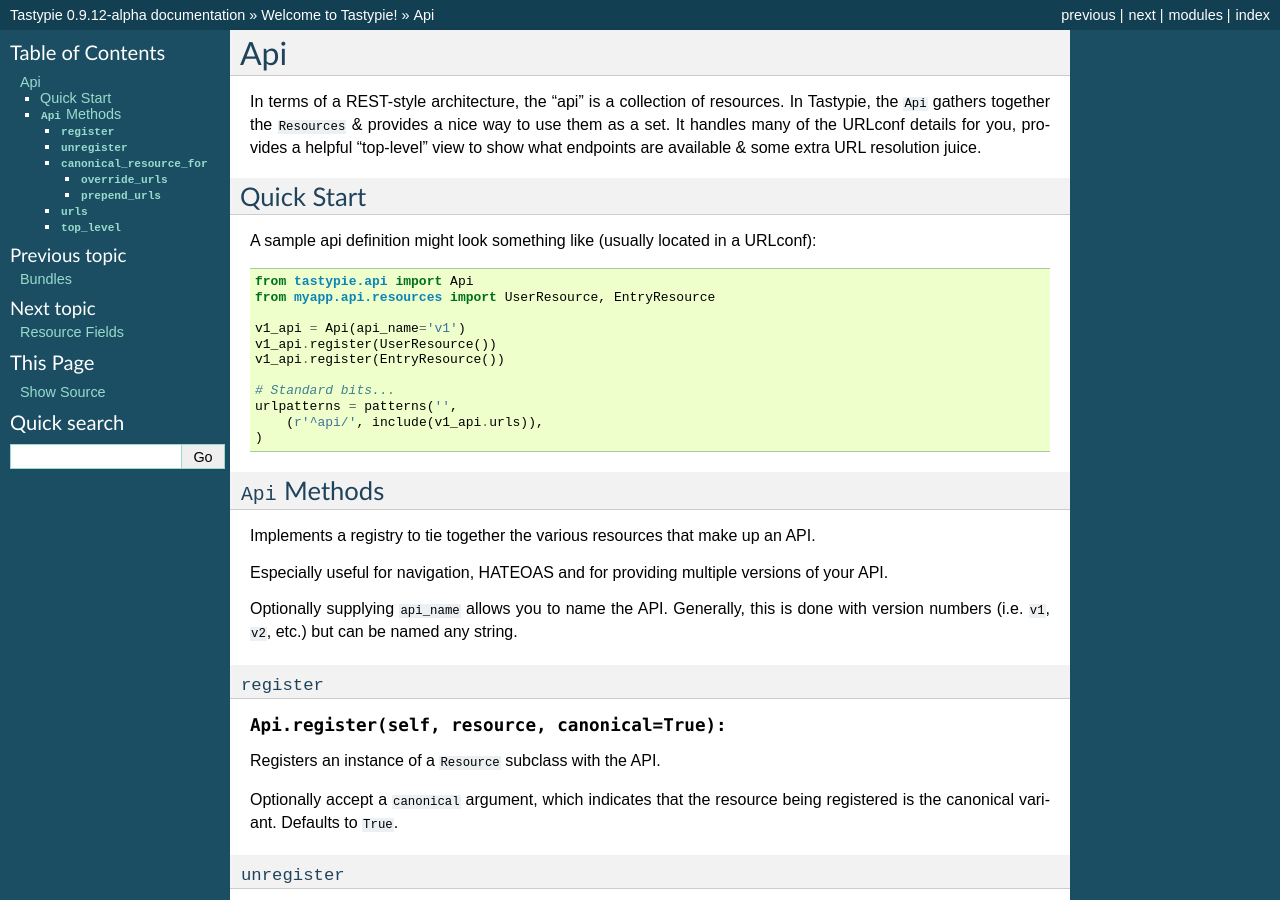
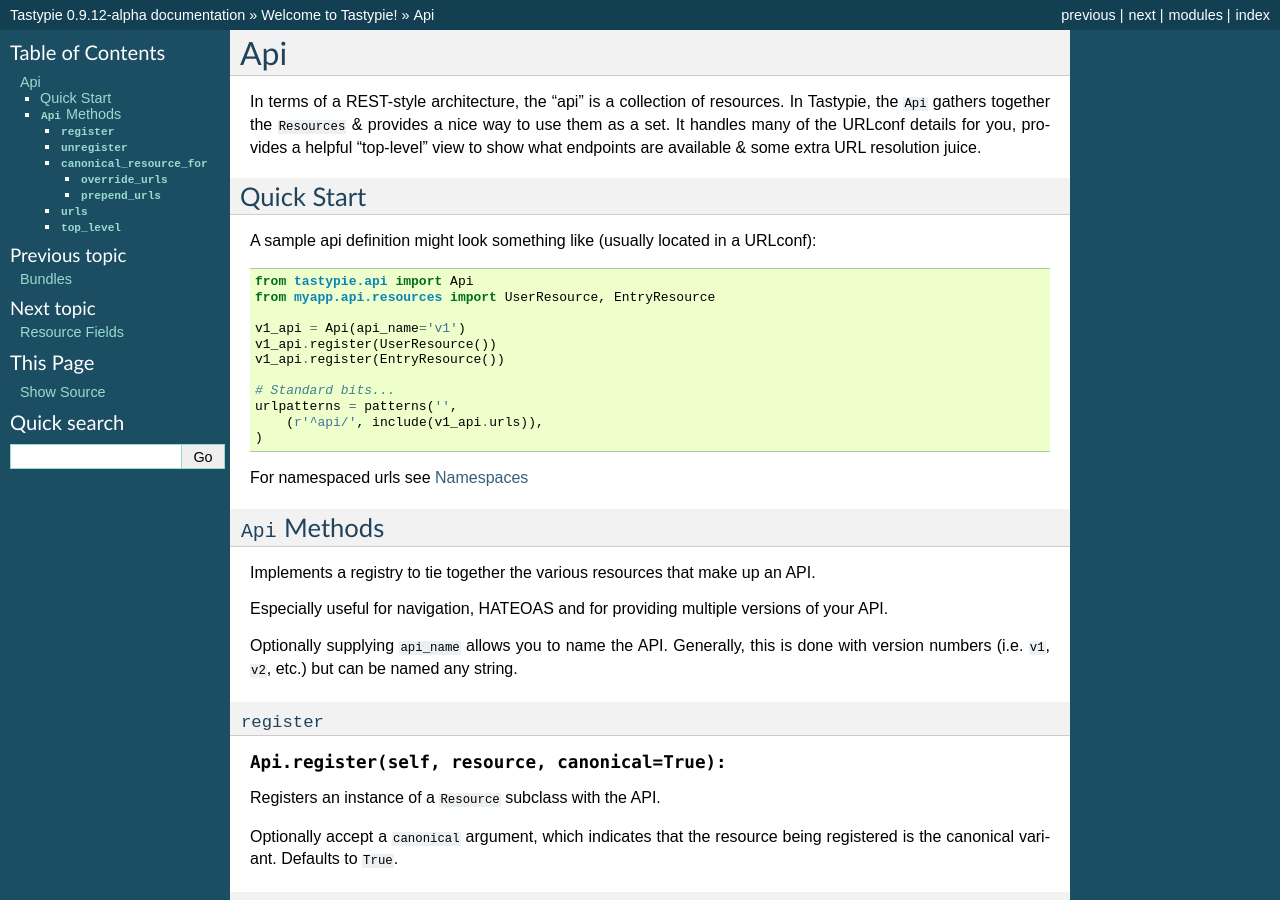
Before and after one commit to django-tastypie/django-tastypie, a Sphinx documentation site: the page built from docs/api.rst, in a window 1280 px wide and 900 px high. Built offline with Sphinx 7.4.7, drawn with Linux system fonts in a browser that asks for light colours.

Commit message:
added link

```diff
--- a/docs/api.rst
+++ b/docs/api.rst
@@ -29,6 +29,7 @@
         (r'^api/', include(v1_api.urls)),
     )
 
+For namespaced urls see :ref:`namespaces`
 
 ``Api`` Methods
 ===============
--- a/docs/namespaces.rst
+++ b/docs/namespaces.rst
@@ -1,3 +1,4 @@
+.. _namespaces:
 Namespaces
 ==========
 
```
